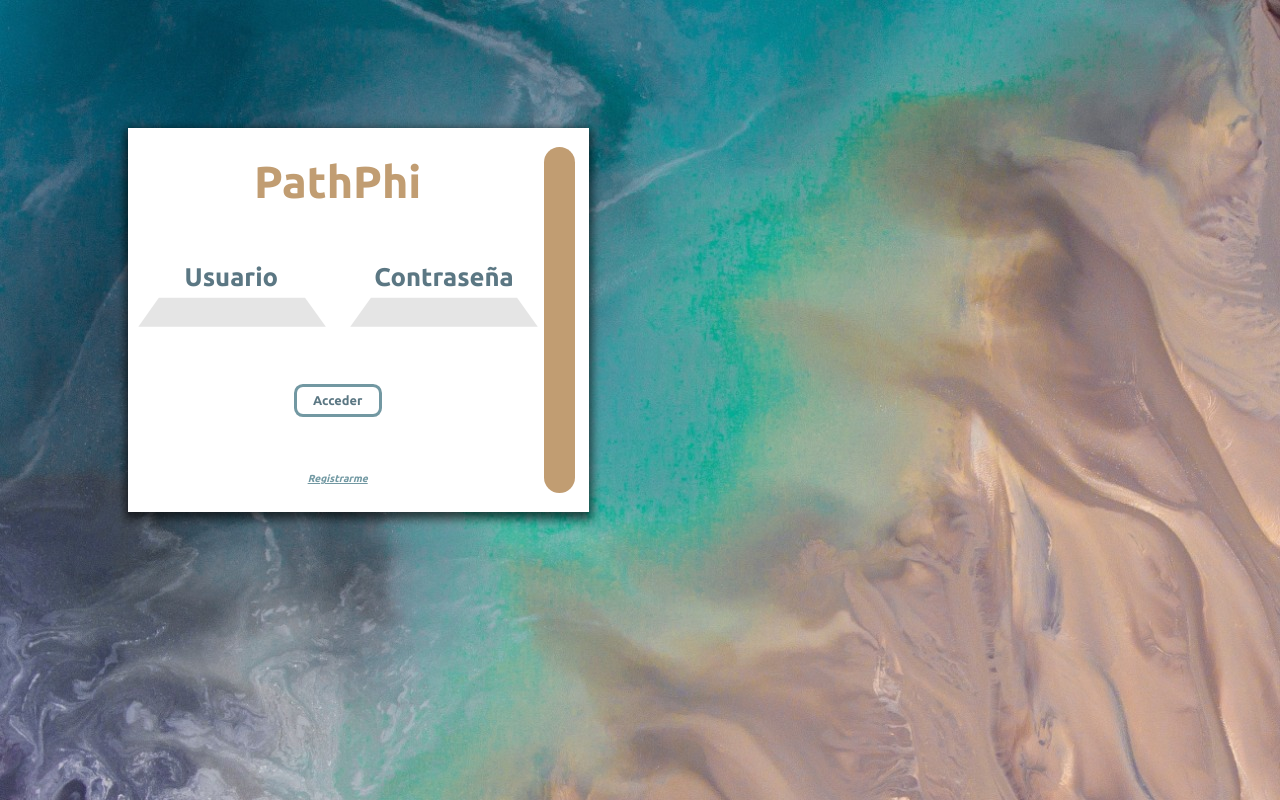
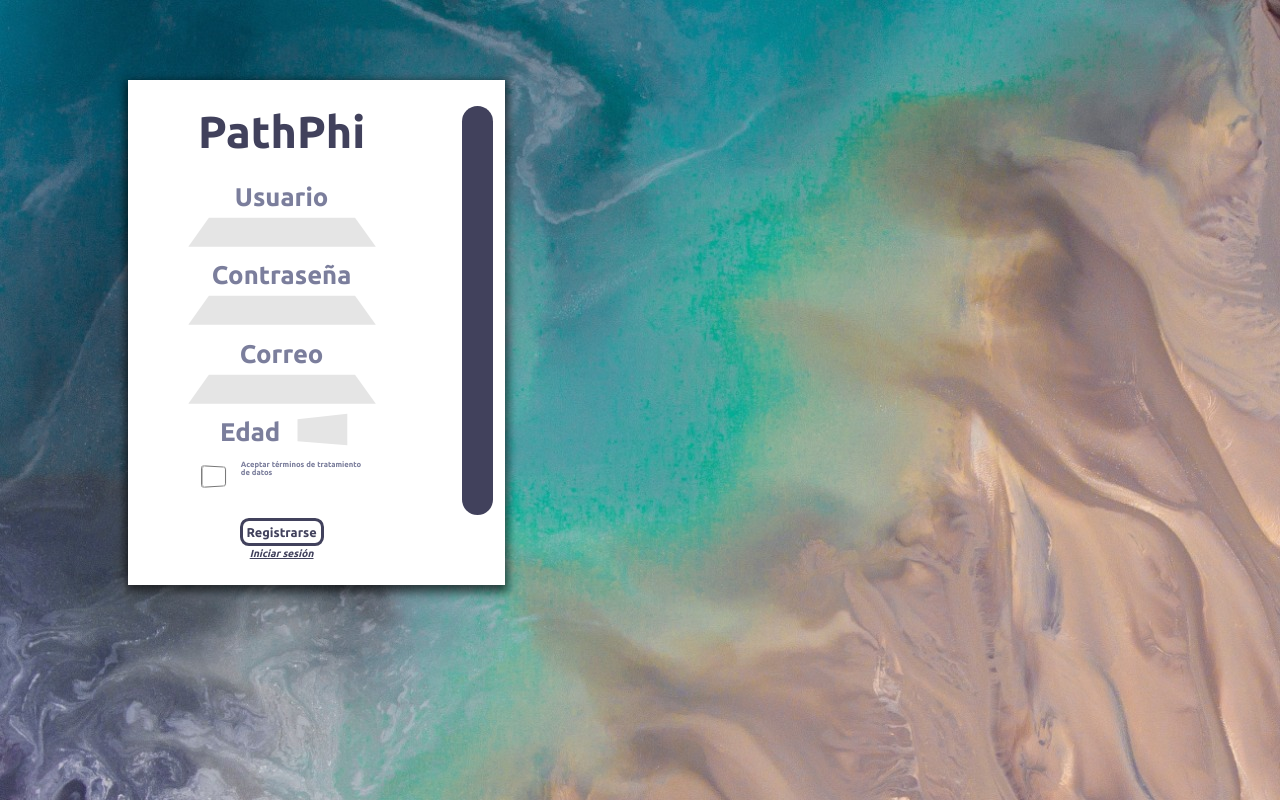
Before and after one commit to andiazo/path_phi, a React (Create React App) app: page / in a window 1280 px wide. Built offline with nearby package versions, Linux system fonts and the light colour scheme.

Commit message:
Vista de registro con validación de datos

```diff
--- a/src/atoms/button.jsx
+++ b/src/atoms/button.jsx
@@ -1,6 +1,5 @@
-const Button = ({text, handleClick, color, borderColor}) => {
+const Button = ({text, handle, color, borderColor}) => {
     //Puede poner JavaScript *puro*
-
         const constStyle ={
             border: `0.3em solid ${borderColor}`,
             height:"1.6em",
@@ -16,7 +15,7 @@ const Button = ({text, handleClick, color, borderColor}) => {
             fontWeight: "bold",
         }
         return (
-            <div style={constStyle} onClick={handleClick}>{text}</div>
+            <div style={constStyle} onClick={handle}>{text}</div>
         );
     };
     export default Button;
--- a/src/atoms/input.jsx
+++ b/src/atoms/input.jsx
@@ -11,9 +11,15 @@ const Input = ({id, type, width, height, transformStyle, transform, backgroundCo
             padding: padding,
             border: border,
         }
-        console.log(constStyle)
         return (
-            <input style={constStyle} id={id} type={type}/>
+            <>
+            {
+                (type == "number")?
+                <input min = "6" max="100" style={constStyle} id={id} type={type}/>
+                :
+                <input style={constStyle} id={id} type={type}/>
+            }
+            </>
         );
     };
     export default Input;
--- a/src/atoms/text.jsx
+++ b/src/atoms/text.jsx
@@ -1,5 +1,5 @@
 
-const Text = ({content, fontStyle, fontSize, fontWeight, color, textDecoration, cursor, link}) => {
+const Text = ({content, fontStyle, fontSize, fontWeight, color, textDecoration, cursor, handle, className}) => {
 //Puede poner JavaScript *puro*
 
     const constStyle ={
@@ -12,9 +12,8 @@ const Text = ({content, fontStyle, fontSize, fontWeight, color, textDecoration,
 
         margin: "0",
     }
-    console.log(constStyle)
     return (
-        <p style={constStyle} onClick={() => cursor=="pointer"?window.open(`${link? link:""}`, '_blank'):""}>{content}</p>
+        <p className = {className} style={constStyle} onClick={handle}>{content}</p>
     );
 };
 export default Text;
--- a/src/index.css
+++ b/src/index.css
@@ -1,13 +1,3 @@
-body {
-  margin: 0;
-  font-family: -apple-system, BlinkMacSystemFont, 'Segoe UI', 'Roboto', 'Oxygen',
-    'Ubuntu', 'Cantarell', 'Fira Sans', 'Droid Sans', 'Helvetica Neue',
-    sans-serif;
-  -webkit-font-smoothing: antialiased;
-  -moz-osx-font-smoothing: grayscale;
+*{
+  font-family: Ubuntu;
 }
-
-code {
-  font-family: source-code-pro, Menlo, Monaco, Consolas, 'Courier New',
-    monospace;
-}
--- a/src/index.js
+++ b/src/index.js
@@ -1,12 +1,12 @@
 import React from 'react';
 import ReactDOM from 'react-dom';
 import './index.css';
-import App from './App';
 import reportWebVitals from './reportWebVitals';
-import Login from './molecules/Login'
+import Register from './molecules/register/register'
+import Inicio from './organism/Inicio'
 ReactDOM.render(
   <React.StrictMode>
-    <Login />
+    <Inicio />
   </React.StrictMode>,
   document.getElementById('root')
 );
--- a/src/molecules/Login.jsx
+++ b/src/molecules/login/Login.jsx
@@ -1,10 +1,29 @@
 import "./login.css"
-import Text from "../atoms/text"
-import Input from "../atoms/input";
-import Button from "../atoms/button";
-const Login = () => {
+import React from 'react'
+import Text from "../../atoms/text"
+import Input from "../../atoms/input";
+import Button from "../../atoms/button";
+const Login = ({handleClick}) => {
 
 //Puede poner JavaScript *puro*
+const [alertText, setAlertText] = React.useState("")
+const [alertTextClass, setAlertTextClass] = React.useState("")
+const reHandleClickregister = () =>{
+  handleClick("register")
+}
+const reHandleClickLogin = () =>{
+  const username = document.getElementById("input-username").value
+  const password = document.getElementById("input-password").value
+
+  if(username != "" && password != ""){
+    setAlertText("")
+    setAlertTextClass("")
+  }
+  else{
+    setAlertText("Por favor llenar los campos con datos válidos")
+    setAlertTextClass("alert-text--error")
+  }
+}
   return (
     <>
       <div className="main-container">
@@ -24,9 +43,10 @@ const Login = () => {
             </div>
           </div>
 
-          <Button text="Acceder" color="#5B7783" borderColor="rgba(39, 98, 113, 0.65)"/>
+          {alertText != "" && <Text className= {alertTextClass} content = {alertText} fontSize="0.6vw"  fontWeight="bold"/>}
           <div className="container-incolumn">
-            <Text cursor = "pointer" textDecoration="underline" fontStyle = "italic" content = 'Registrarme' fontSize="0.8vw" color= "rgba(39, 98, 113, 0.65)" fontWeight="bold"/>
+            <Button handle = {reHandleClickLogin} text="Acceder" color="#5B7783" borderColor="rgba(39, 98, 113, 0.65)"/>
+            <Text handle = {reHandleClickregister} cursor = "pointer" textDecoration="underline" fontStyle = "italic" content = 'Registrarme' fontSize="0.8vw" color= "rgba(39, 98, 113, 0.65)" fontWeight="bold"/>
           </div>
 
         </div>
--- a/src/molecules/login.css
+++ b/src/molecules/login/login.css
@@ -1,17 +1,13 @@
-
-*{
-    font-family: Ubuntu;
-}
 body {
-    background-image: url("../img/LoginBackground.jpeg");
+    background-image: url("../../img/LoginBackground.jpeg");
     background-color: rgb(129, 217, 255);
     background-size: cover;
 }
 
 .main-container{
-    position: relative;
-    left: 10vw;
-    top:10vw;
+    position: absolute;
+    left: 10%;
+    top: 10%;
     height: 30vw;
     width: 36vw;
     background-color: white;
@@ -65,3 +61,23 @@ body {
     background: #C19D72;
     border-radius: 40px;
 }
+
+.alert-text--error{
+    transition: 2s ease-out;
+    color: rgba(206, 80, 80, 0);
+    animation: alert-text--error__animation ease 2s infinite;
+}
+@keyframes alert-text--error__animation{
+    form{
+        color: rgba(206, 80, 80, 0);
+    }
+    50%{
+        color: rgb(206, 80, 80);
+    }
+    80%{
+        color: rgb(206, 80, 80);
+    }
+    to{
+        color: rgba(206, 80, 80, 0);
+    }
+}
--- a/src/molecules/register/register.css
+++ b/src/molecules/register/register.css
@@ -0,0 +1,94 @@
+body {
+    background-image: url("../../img/LoginBackground.jpeg");
+    background-color: rgb(129, 217, 255);
+    background-size: cover;
+}
+.container{
+    height: fit-content;
+    width: fit-content;
+}
+.container--main{
+    position: absolute;
+    left: 10%;
+    top:10%;
+    display: flex;
+    flex-direction: row;
+    background-color: white;
+    gap: 3vw;
+    box-shadow: 0px 4px 9px 3px rgba(0, 0, 0, 0.62);
+}
+.container--register{
+
+    justify-content: space-around;
+    display: flex;
+    flex-direction: column;
+    width: 10vw;
+    gap: 2vw;
+    margin: 2vw 7vw 2vw 7vw;
+    align-items: center;
+}
+
+
+.register-container h3{
+    font-style: italic;
+    font-size: 0.8vw;
+    color: rgba(39, 98, 113, 0.65);
+    text-decoration: underline;
+    cursor: pointer;
+    padding:0;
+    margin: 1px;
+}
+.container--register__form{
+    display: flex;
+    flex-direction: column;
+    justify-content: center;
+
+    gap: 1vw;
+}
+
+.container--incolumn{
+    display: flex;
+    flex-direction: column;
+    align-items: center;
+    perspective: 100px;
+    gap:1px;
+}
+.container--inrow{
+    display: flex;
+    flex-direction: row;
+    justify-content: center;
+    perspective: 100px;
+    gap:1vw;
+}
+.vertical-bar--register{
+    width: 31px;
+    height: 32vw;
+    margin: 2vw 0 2vw 0;
+
+    position: relative;
+    right: 3%;
+    top: 5%;
+    bottom: auto;
+    background: #41415C;
+    border-radius: 40px;
+}
+
+.alert-text--error{
+    transition: 2s ease-out;
+    color: rgba(206, 80, 80, 0);
+    animation: alert-text--error__animation ease 2s infinite;
+}
+@keyframes alert-text--error__animation{
+    form{
+        color: rgba(206, 80, 80, 0);
+    }
+    50%{
+        color: rgb(206, 80, 80);
+    }
+    80%{
+        color: rgb(206, 80, 80);
+    }
+    to{
+        color: rgba(206, 80, 80, 0);
+    }
+}
--- a/src/molecules/register/register.jsx
+++ b/src/molecules/register/register.jsx
@@ -0,0 +1,72 @@
+import React from 'react'
+import Text from "../../atoms/text"
+import Input from "../../atoms/input";
+import Button from "../../atoms/button";
+import './register.css'
+const Register = ({handleClick}) => {
+
+//Puede poner JavaScript *puro*
+const reHandleClick = () =>{
+    handleClick("login")
+}
+const [alertText, setAlertText] = React.useState("")
+const [alertTextClass, setAlertTextClass] = React.useState("")
+
+const reHandleClickRegister = () =>{
+    const username = document.getElementById("register__input-username").value
+    const password = document.getElementById("register__input-password").value
+    const email = document.getElementById("register__input-email").value
+    const age = document.getElementById("register__input-age").value
+    const acceptTerms = document.getElementById("register__input-acceptTerms").checked
+    if(username != "" && password != "" && email != "" && age != "" && acceptTerms){
+        setAlertText("")
+        setAlertTextClass("")
+    }
+    else{
+      setAlertText("Por favor llenar todos los campos y aceptar los términos y condiciones")
+      setAlertTextClass("alert-text--error")
+    }
+  }
+  return (
+    <>
+      <div className="container--main container ">
+        <div className="container--register container">
+
+          <Text content = 'PathPhi' fontSize="3.5vw" color= "#41415C" fontWeight="bold"/>
+          <div className = "container--register__form">
+            <div className = "container--incolumn">
+              <Text content = 'Usuario' fontSize="2vw" color= "#7B7E9C" fontWeight="bold"/>
+              <Input id="register__input-username" width= "12vw" height= "34.5px" transformStyle= "preserve-3d"transform= "rotateX(45deg)"backgroundColor= "#E5E5E5"padding= "0 5px 0 5px" border= "none"/>
+            </div>
+            <div className="container--incolumn">
+              <Text content = 'Contraseña' fontSize="2vw" color= "#7B7E9C" fontWeight="bold"/>
+              <Input type="password" id="register__input-password" width= "12vw" height= "34.5px" transformStyle= "preserve-3d"transform= "rotateX(45deg)"backgroundColor= "#E5E5E5"padding= "0 5px 0 5px" border= "none"/>
+
+            </div>
+            <div className="container--incolumn">
+              <Text content = 'Correo' fontSize="2vw" color= "#7B7E9C" fontWeight="bold"/>
+              <Input id="register__input-email" width= "12vw" height= "34.5px" transformStyle= "preserve-3d"transform= "rotateX(45deg)"backgroundColor= "#E5E5E5"padding= "0 5px 0 5px" border= "none"/>
+            </div>
+            <div className="container--inrow">
+              <Text content = 'Edad' fontSize="2vw" color= "#7B7E9C" fontWeight="bold"/>
+              <Input type="number" id="register__input-age" width= "3em" height= "2vw" transformStyle= "preserve-3d" transform= "rotateY(-45deg)"backgroundColor= "#E5E5E5"padding= "0 5px 0 5px" border= "none"/>
+            </div>
+            <div className="container--inrow">
+              <Input type="checkbox" id="register__input-acceptTerms" width= "2em" height= "2em" transformStyle= "preserve-3d" transform= "rotateY(45Deg)"backgroundColor= "#000000"padding= "0 5px 0 5px" border= "none"/>
+              <Text content = 'Aceptar términos de tratamiento de datos' fontSize="0.6vw" color= "#7B7E9C" fontWeight="bold"/>
+            </div>
+          </div>
+
+          {alertText != "" && <Text className= {alertTextClass} content = {alertText} fontSize="0.6vw"  fontWeight="bold"/>}
+          <div className="container--incolumn">
+            <Button handle= {reHandleClickRegister} text="Registrarse" color="#41415C" borderColor="#41415C"/>
+            <Text  handle = {reHandleClick} cursor = "pointer" textDecoration="underline" fontStyle = "italic" content = 'Iniciar sesión' fontSize="0.8vw" color= "#41415C" fontWeight="bold"/>
+          </div>
+
+        </div>
+        <div className="vertical-bar--register"></div>
+      </div>
+    </>
+  );
+};
+export default Register;
--- /dev/null
+++ b/src/organism/Inicio.jsx
@@ -0,0 +1,19 @@
+import React from 'react'
+import Register from '../molecules/register/register'
+import Login from '../molecules/login/Login'
+const Inicio = () => {
+
+//Puede poner JavaScript *puro*
+const [state, setState] = React.useState("register")
+const handleClick = (string) =>{
+    setState(string)
+}
+  return (
+    <>
+        {state == "login"&&<Login handleClick={handleClick}/>}
+        {state == "register" && <Register handleClick={handleClick}/>}
+
+    </>
+  );
+};
+export default Inicio;
```
Also changed, not shown: src/App.css (deleted, +0 -38 lines), src/App.js (deleted, +0 -25 lines).
